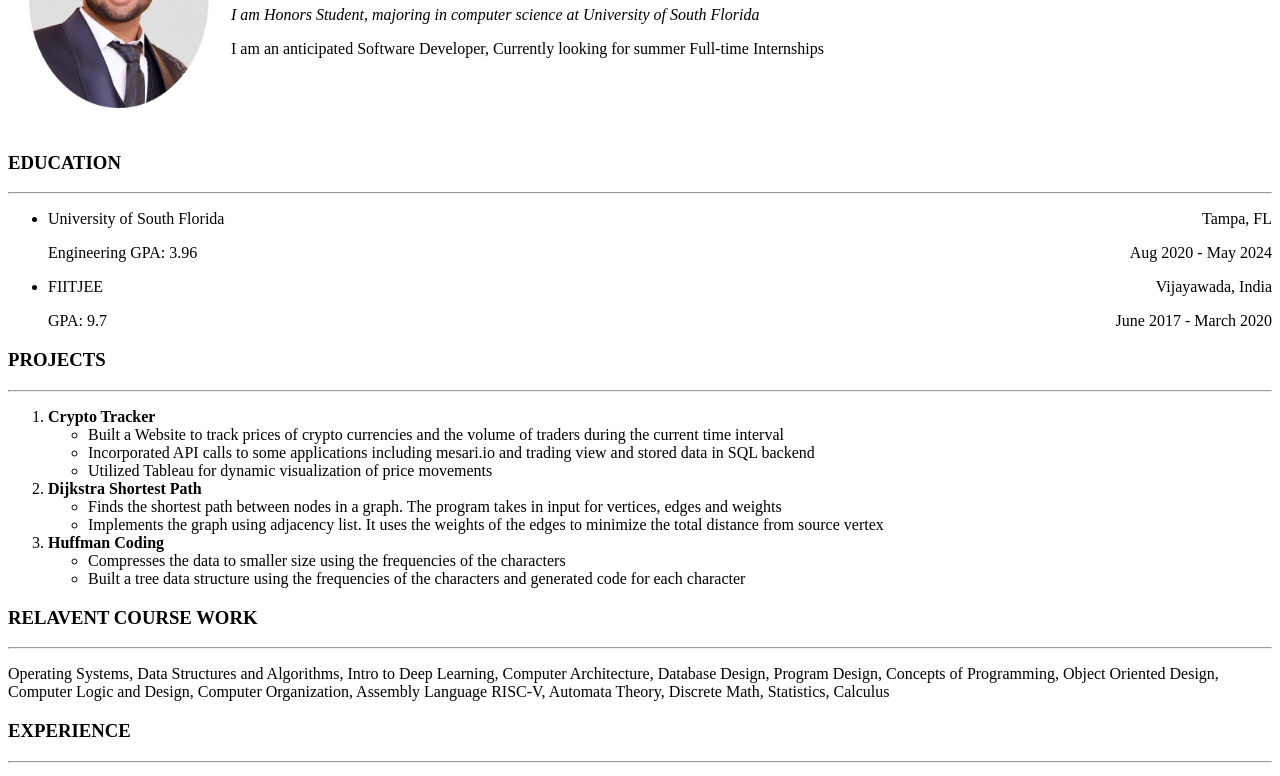
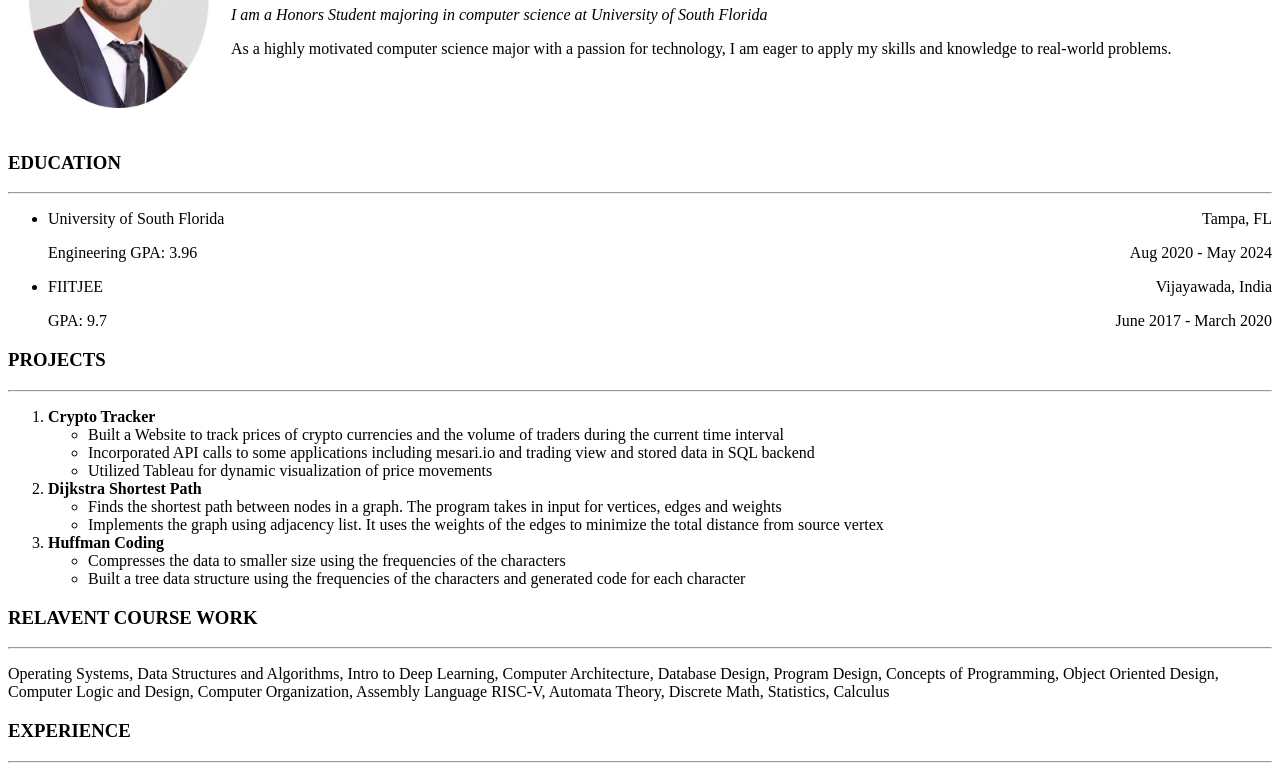
Before and after one commit to why-karthik/Resume-, a plain HTML site: page index.html in a window 1280 px wide. Shown: the part 141-917 px from the top of the page. Drawn offline with Linux system fonts and the light colour scheme.

Commit message:
Update index.html

```diff
--- a/index.html
+++ b/index.html
@@ -13,8 +13,8 @@
             <td><a href="contact.html"
                 title="Karthiks contact"><img src="Picture1.jpg " width="180" height="220" alt="Karthiks pic"></a></td>
             <td>     <h1>Karthik Yechuri</h1>
-                <p><em> I am Honors Student, majoring in computer science at University of South Florida</em></p>
-                <p>I am an anticipated Software Developer, Currently looking for summer Full-time Internships</p></td>
+                <p><em> I am a Honors Student majoring in computer science at University of South Florida</em></p>
+                <p>As a highly motivated computer science major with a passion for technology, I am eager to apply my skills and knowledge to real-world problems.</p></td>
         </tr>
     </table>
 
```
